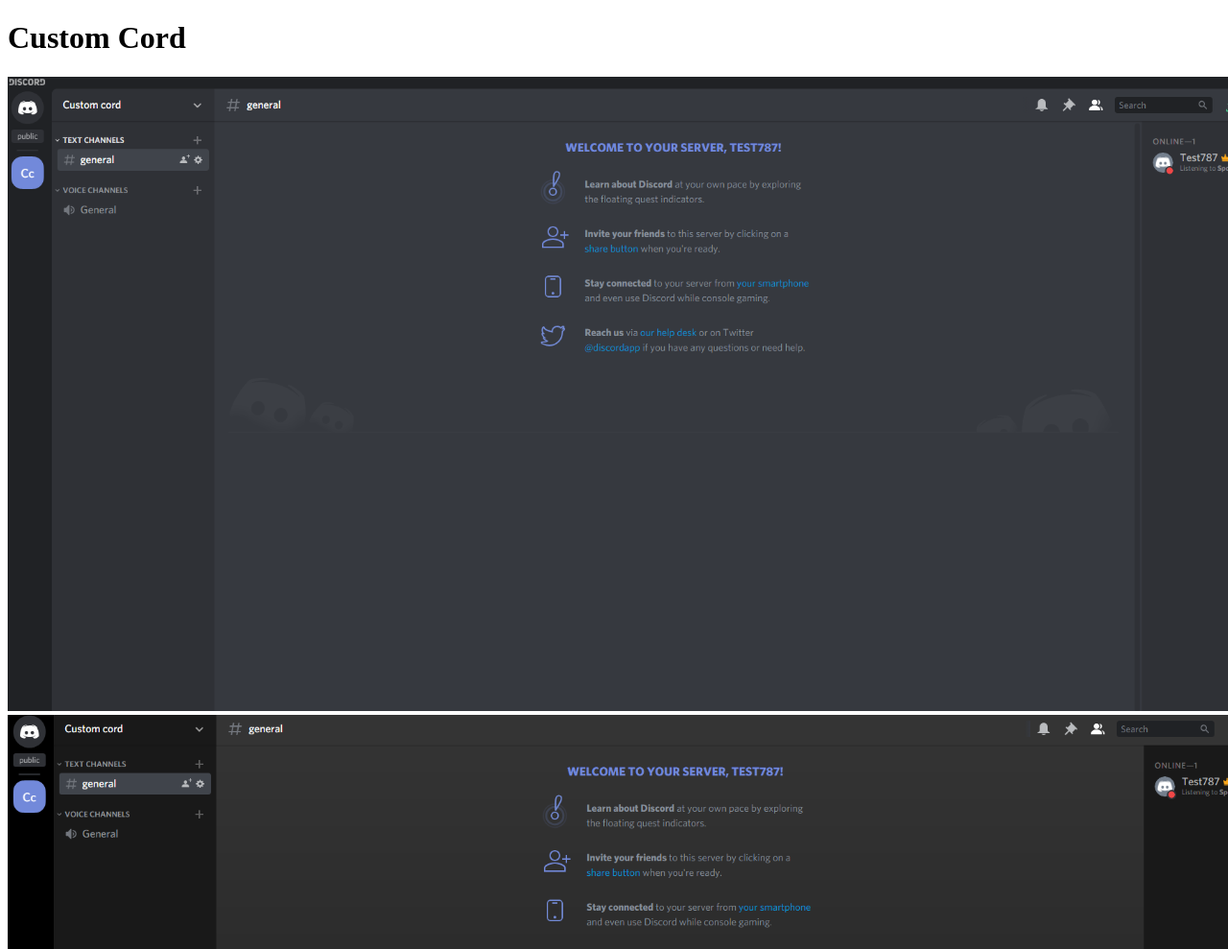
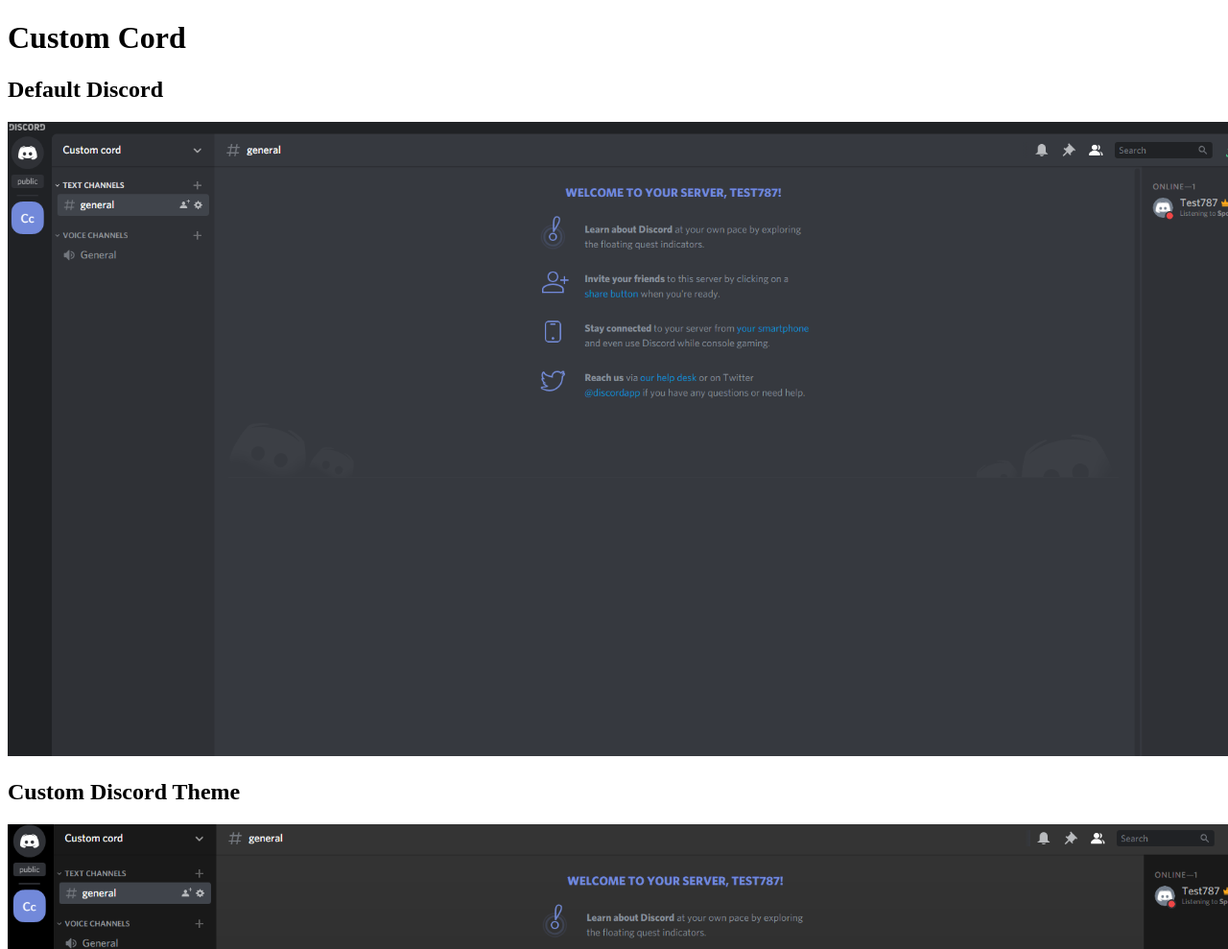
Before and after one commit to benwenzel20/CustomCord, a plain HTML site: page index.html in a window 1280 px wide. Shown: the top 989 px of the page at 96% size. Drawn offline with Linux system fonts and the light colour scheme.

Commit message:
Update index.html

```diff
--- a/index.html
+++ b/index.html
@@ -11,7 +11,9 @@
   <!-- BODY SECTION -->
   <body>
     <h1>Custom Cord</h1>
+    <h2>Default Discord</h2>
     <img src="https://raw.githubusercontent.com/benwenzel20/CustomCord/master/images/defaultdiscord.png" alt="Discord Defualt">
+    <h2>Custom Discord Theme</h2>
     <img src="https://raw.githubusercontent.com/benwenzel20/CustomCord/master/images/discordthemed.png" alt="Discord Custom Theme">
     <p>To use themes created you must have a the lastest version of BetterDiscord installed.
     To find that please go to <a href="https://discordsource.com/download/">BD Downloads</a> and select which one you want.
```
